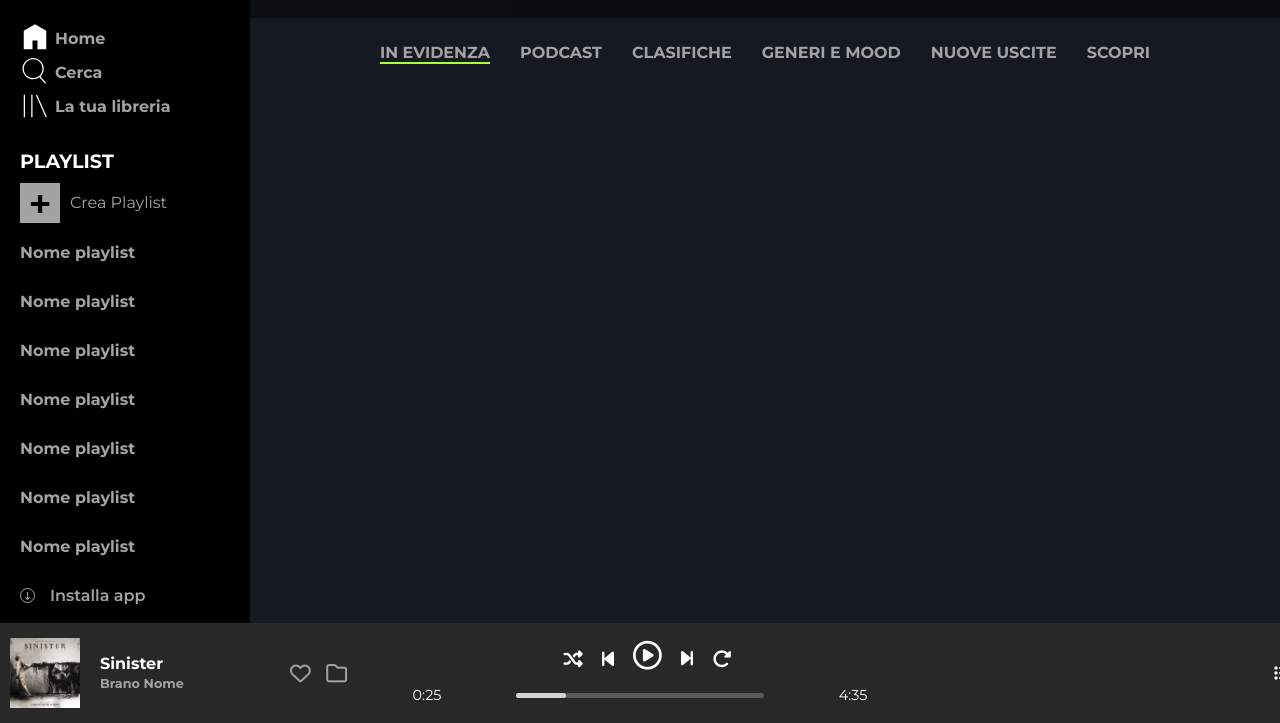
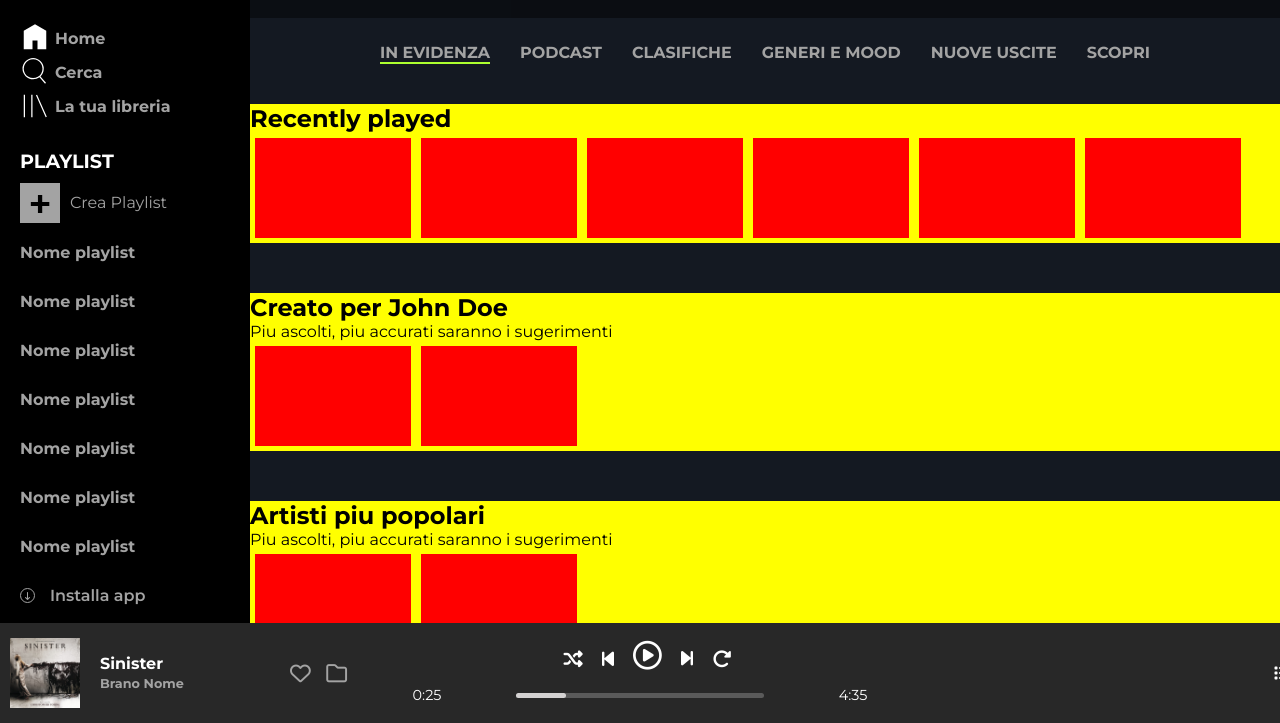
Before and after one commit to EugeniuPeruzzi/html-css-spotifyweb, a plain HTML site: page index.html in a window 1280 px wide. Shown: the part 77-800 px from the top of the page. Drawn offline with Linux system fonts and the light colour scheme.

Commit message:
added structure to main part

```diff
--- a/css/style.css
+++ b/css/style.css
@@ -222,6 +222,7 @@ hr{
 }
 /* =========== top menu =========== */
 .main-top-menu{
+    margin-bottom: 40px;
     display: flex;
     justify-content: center;
 }
@@ -237,6 +238,23 @@ hr{
 
 #green-bottom{
     border-bottom: 2px solid #ADFF2F;
+}
+/* =========== recently played =========== */
+.for-user-container{
+    width: 100%;
+    background-color: yellow;
+}
+
+.for-user-row{
+    margin-bottom: 50px;
+    display: flex;
+}
+
+.for-user-col-20{
+    background-color: red;
+    height: 100px;
+    width: calc(20% - 50px);
+    margin: 5px;
 }
 
 /* =========== footer navi bar =========== */
--- a/index.html
+++ b/index.html
@@ -99,6 +99,36 @@
                                         <li class="list-item-top-menu"><a href="#">scopri</a></li>
                                     </ul>
                                 </div>
+                                <!-- =========== recently played =========== -->
+                                <div class="for-user-container">
+                                    <h2>Recently played</h2>
+                                    <div class="for-user-row">
+                                        <div class="for-user-col-20"></div>
+                                        <div class="for-user-col-20"></div>
+                                        <div class="for-user-col-20"></div>
+                                        <div class="for-user-col-20"></div>
+                                        <div class="for-user-col-20"></div>
+                                        <div class="for-user-col-20"></div>
+                                    </div>
+                                </div>
+                                <!-- =========== creted for user =========== -->
+                                <div class="for-user-container">
+                                    <h2>Creato per John Doe</h2>
+                                    <span>Piu ascolti, piu accurati saranno i sugerimenti</span>
+                                    <div class="for-user-row">
+                                        <div class="for-user-col-20"></div>
+                                        <div class="for-user-col-20"></div>
+                                    </div>
+                                </div>
+                                <!-- top rated artist -->
+                                <div class="for-user-container">
+                                    <h2>Artisti piu popolari</h2>
+                                    <span>Piu ascolti, piu accurati saranno i sugerimenti</span>
+                                    <div class="for-user-row">
+                                        <div class="for-user-col-20"></div>
+                                        <div class="for-user-col-20"></div>
+                                    </div>
+                                </div>
                             </div>
                         </div>
                     </div>
```
